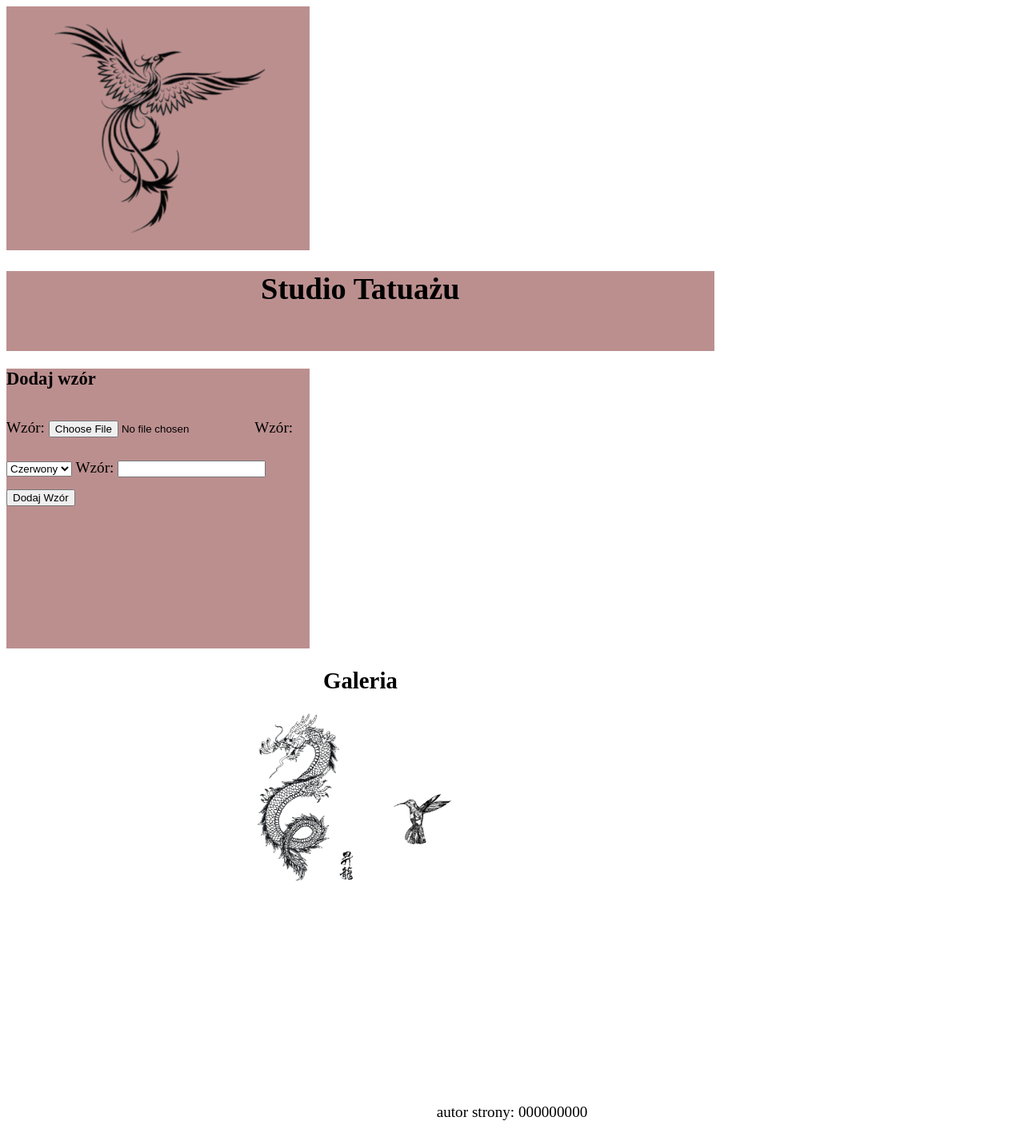
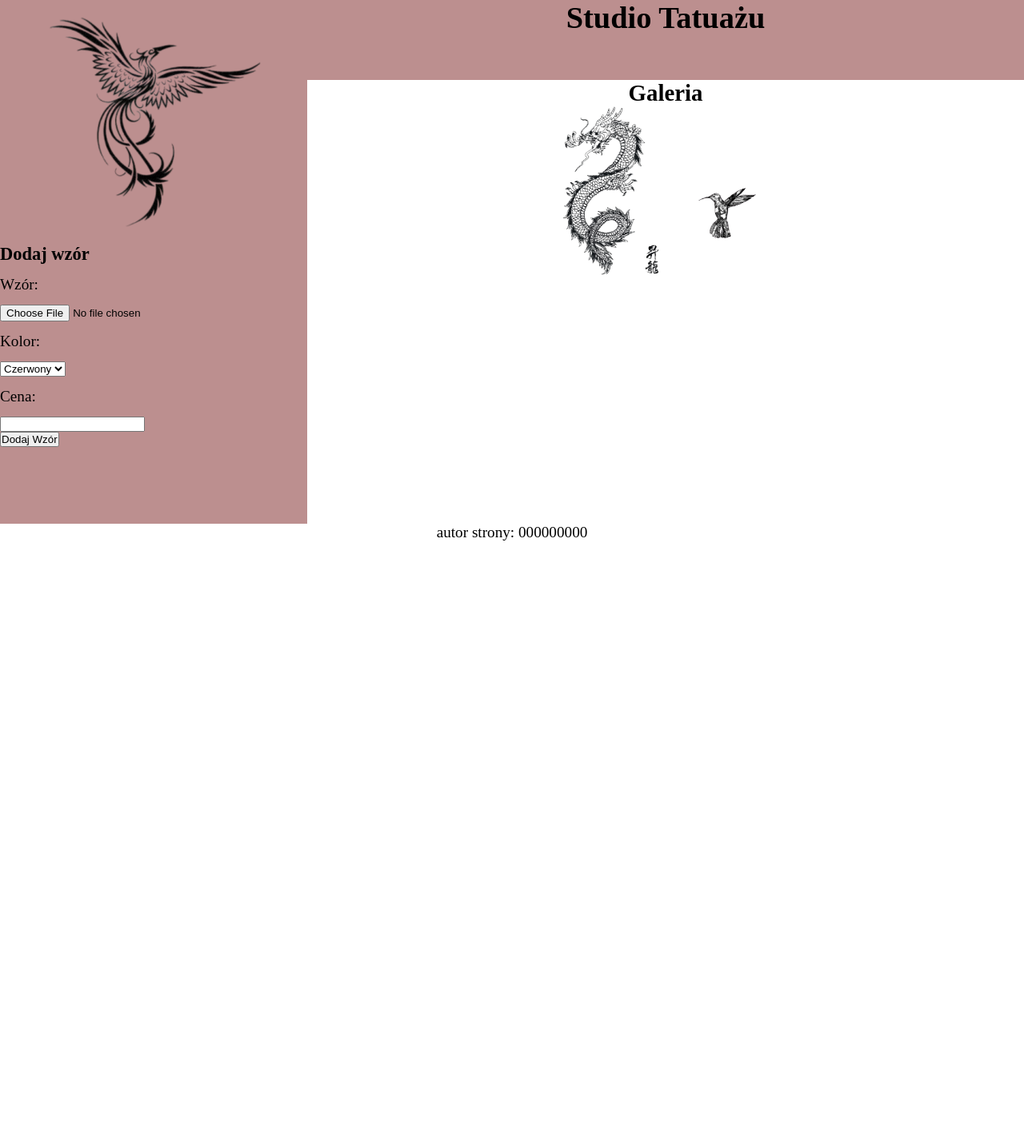
Before and after one commit to BaldrProgrammer/frontend_zadania, a PHP site: page / in a window 1280 px wide. Shown: the whole page at 80% size. After the commit the page ends 676 px from the top, so only its background shows below. Run offline with PHP 8.4, Linux system fonts and the light colour scheme; some web fonts are replaced.

Commit message:
inf03 zad3 css semantic completed

```diff
--- a/INF_03_12_26_01_SG/index.html
+++ b/INF_03_12_26_01_SG/index.html
@@ -6,32 +6,38 @@
   <link rel="stylesheet" href="styl.css">
 </head>
 <body>
+  <div class="main">
+    <div class="left">
       <header class="header1">
         <img src="img/logo.png" height="300" alt="salon">
-  </header>
-  <header class="header2">
-    <h1>Studio Tatuażu</h1>
       </header>
       <aside>
         <h3>Dodaj wzór</h3>
         <label for="wzorI">Wzór:</label>
         <input id="wzorI" type="file" accept=".png">
-    <label for="kolorS">Wzór:</label>
+        <label for="kolorS">Kolor:</label>
         <select id="kolorS">
           <option>Czerwony</option>
           <option>Czarny</option>
           <option>Zielony</option>
           <option>Niebieski</option>
         </select>
-    <label for="cenaI">Wzór:</label>
+        <label for="cenaI">Cena:</label>
         <input id="cenaI" type="number" accept=".png">
         <button id="submit" type="button">Dodaj Wzór</button>
       </aside>
+    </div>
+    <div class="right">
+      <header class="header2">
+        <h1>Studio Tatuażu</h1>
+      </header>
       <section>
         <h2>Galeria</h2>
         <img class="miniatury" src="img/smok.png" alt="smok.png">
         <img class="miniatury" src="img/koliber.png" alt="koliber.png">
       </section>
+    </div>
+  </div>
   <footer>
     <p>autor strony: 000000000</p>
   </footer>
--- a/INF_03_12_26_01_SG/styl.css
+++ b/INF_03_12_26_01_SG/styl.css
@@ -5,29 +5,46 @@
     font-style: normal;
 }
 
+* {
+    margin: 0;
+    padding: 0;
+}
+
 body {
     font-family: "Dancing Script", serif;
     font-size: 120%;
     text-align: center;
+    .main {
+        display: flex;
+        width: 100vw;
+        .left {
+            width: 30%;
+        }
+        .right {
+            width: 70%;
+        }
 
         aside, .header1 {
-        width: 30%;
+            width: 30vw;
             background-color: rosybrown;
         }
 
         aside {
             text-align: left;
+            display: flex;
+            flex-direction: column;
+            align-items: flex-start;
             height: 350px;
         }
 
         .header2 {
             background-color: rosybrown;
-        width: 70%;
+            width: 70vw;
             height: 100px;
         }
 
         section {
-        width: 70%;
+            width: 70vw;
             height: 550px;
             overflow: scroll;
         }
@@ -40,8 +57,10 @@ body {
             width: 150px;
             transition: width 1s ease;
         }
+
         .miniatury:hover {
             background-color: bisque;
             width: 200px;
         }
     }
+}
```
Lines whose indentation alone changed are shown as unchanged.
